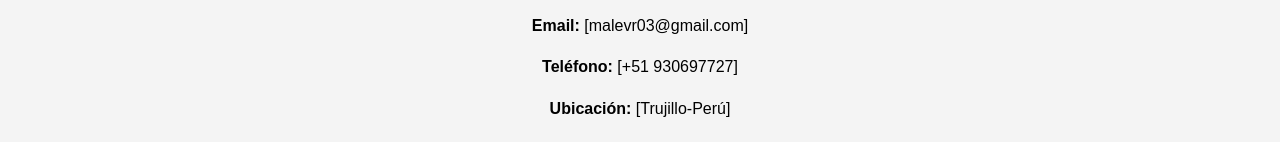
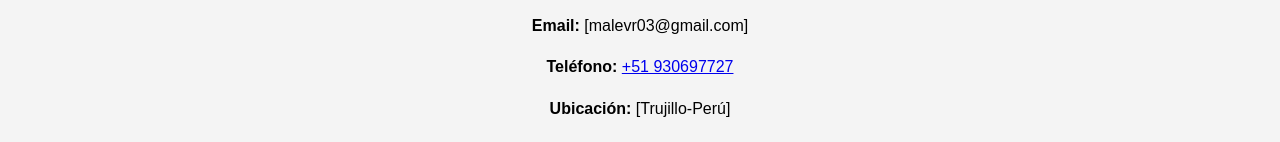
Before and after one commit to Diegogv1602/AsesorDeVentaJardinesDeLaPaz, a plain HTML site: page contacto.html in a window 1280 px wide. Shown: the part 241-383 px from the top of the page. Drawn offline with Linux system fonts and the light colour scheme.

Commit message:
Añadido enlace a WhatsApp en contacto

```diff
--- a/contacto.html
+++ b/contacto.html
@@ -15,7 +15,7 @@
         <h2>Mis Datos</h2>
         <p><strong>Nombre:</strong> [Malena Velásquez Rodríguez]</p>
         <p><strong>Email:</strong> [malevr03@gmail.com]</p>
-        <p><strong>Teléfono:</strong> [+51 930697727]</p>
+        <p><strong>Teléfono:</strong> <a href="https://wa.me/51930697727" target="_blank">+51 930697727</a></p>
         <p><strong>Ubicación:</strong> [Trujillo-Perú]</p>
     </section>
 
```
